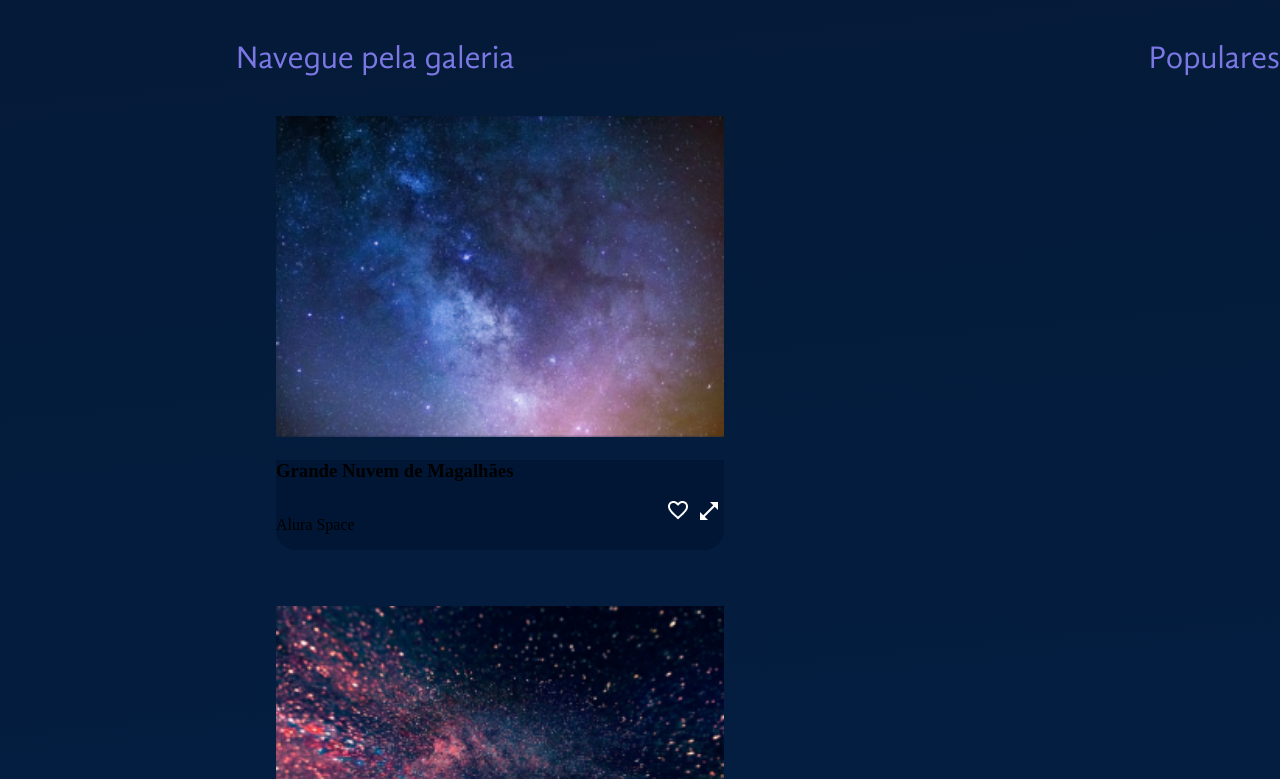
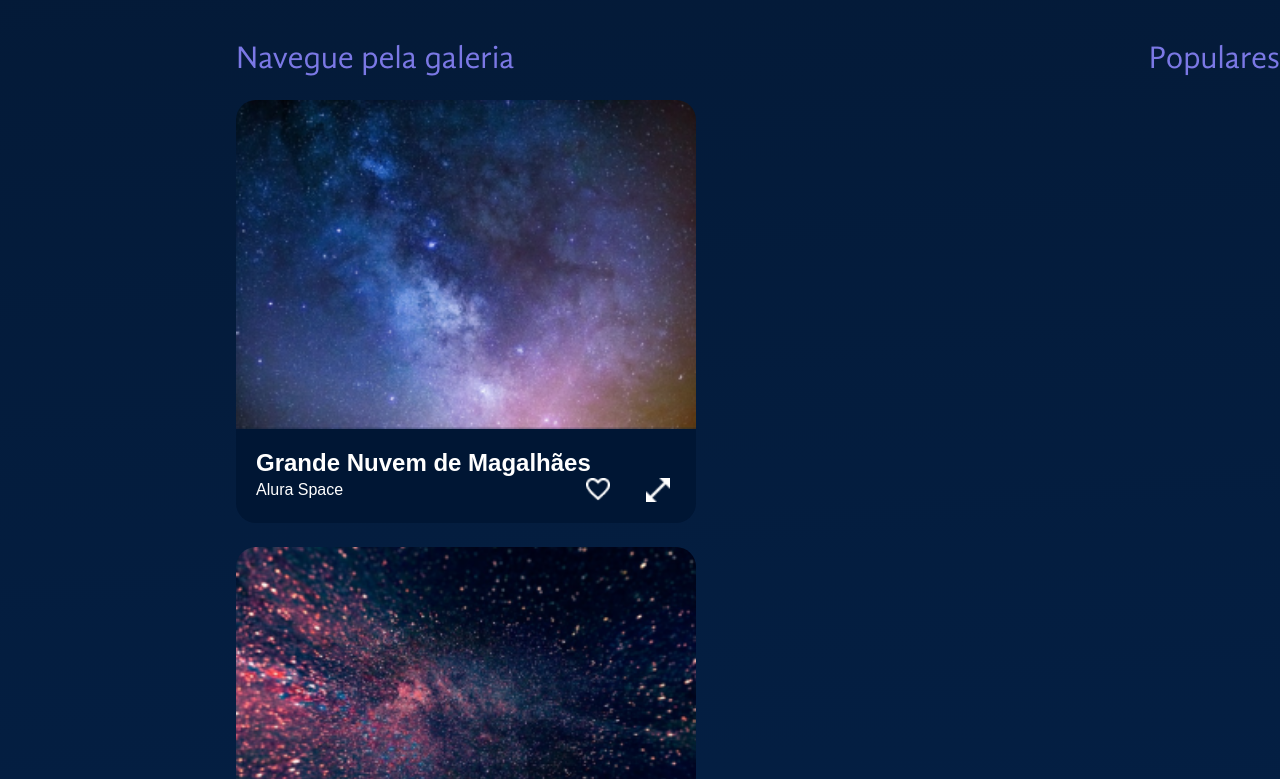
Before and after one commit to valeriaFaccin/react-projects, a React (Vite) app in the folder space-app/: page / in a window 1280 px wide. Shown: the part 641-1420 px from the top of the page. Built offline with nearby package versions, Linux system fonts and the light colour scheme.

Commit message:
finalizando o card de imagens

```diff
--- a/space-app/src/App.jsx
+++ b/space-app/src/App.jsx
@@ -7,6 +7,7 @@ import bannerImage from "./assets/banner.png";
 import Gallery from "./Components/Gallery/Gallery.jsx";
 import pictures from "./fotos.json";
 import {useState} from "react";
+import ModalPicture from "./Components/ModalPicture/ModalPicture.jsx";
 
 const GradientBackground = styled.div`
     background: linear-gradient(174.61deg, #041833 4.16%, #04244F 48%, #154580 96.76%);
@@ -44,6 +45,7 @@ const App = () => {
                     <GalleryContainer>
                         <Banner image={bannerImage} text={"A galeria mais completa de fotos do espaço!"} />
                         <Gallery pictures={picture} />
+                        <ModalPicture />
                     </GalleryContainer>
                 </MainContainer>
             </AppContainer>
--- a/space-app/src/Components/Gallery/Gallery.jsx
+++ b/space-app/src/Components/Gallery/Gallery.jsx
@@ -15,6 +15,7 @@ const GalleryNavigation = styled.div`
 const PicturesContainer = styled.div`
     display: flex;
     flex-wrap: wrap;
+    width: 100%;
     gap: 1.5rem;
 `;
 
@@ -34,4 +35,5 @@ const Gallery = ({ pictures }) => {
         </>
     );
 }
+
 export default Gallery;
--- a/space-app/src/Components/Gallery/Pictures/Pictures.jsx
+++ b/space-app/src/Components/Gallery/Pictures/Pictures.jsx
@@ -2,44 +2,76 @@ import favorite from "/icones/favorito.png";
 import expand from "/icones/expandir.png";
 import styled from "styled-components";
 
-const PictureContainer = styled.div`
-    .img {
-        width: 448px;
+const CaptionContainer = styled.div`
+    display: flex;
+    justify-content: space-between;
+    align-items: center;
+`;
+
+const ButtonIcon = styled.button`
+    margin-left: 24px;
+    display: flex;
+    align-items: center;
+    justify-content: center;
+    background-color: transparent;
+    border: none;
+    cursor: pointer;
+
+    img {
+        width: 24px;
+    }
+`;
+
+const Figure = styled.figure`
+    width: ${(props) => (props.$expandida ? '90%' : '460px')};
+    max-width: 100%;
+    margin: 0;
+    display: flex;
+    flex-direction: column;
+
+    & > img {
+        max-width: 100%;
+        border-radius: 20px 20px 0 0;
     }
 
     figcaption {
         background-color: #001634;
         border-radius: 0 0 20px 20px;
+        color: #FFFFFF;
+        box-sizing: border-box;
+        padding: 20px;
+
+        h3 {
+            font-size: 24px;
+            font-weight: 600;
         }
 
-    button {
-        border: none;
-        background-color: transparent;
+        h4 {
+            flex-grow: 1;
+            font-size: 16px;
+            font-weight: 400;
         }
-`;
 
-const CaptionContainer = styled.div`
-    display: flex;
-    justify-content: space-between;
+        h3, h4 {
+            margin: 0;
+            font-family: "Gandhi", sans-serif;
+        }
+    }
 `;
 
 const Pictures = ({ picture }) => {
     return (
-        <PictureContainer>
-            <figure>
-                <img className={"img"} src={picture.path} alt={picture.titulo}/>
+        <Figure>
+            <img src={picture.path} alt={picture.titulo}/>
             <figcaption>
                 <h3>{picture.titulo}</h3>
                 <CaptionContainer>
-                        <div><p>{picture.fonte}</p></div>
-                        <div>
-                            <button><img src={favorite}/></button>
-                            <button><img src={expand}/></button>
-                        </div>
+                    <h4>{picture.fonte}</h4>
+                    <ButtonIcon><img src={favorite} alt={"Favorite Icon"}/></ButtonIcon>
+                    <ButtonIcon><img src={expand} alt={"Expand icon"}/></ButtonIcon>
                 </CaptionContainer>
             </figcaption>
-            </figure>
-        </PictureContainer>
+        </Figure>
     );
 }
 
```
Lines whose indentation alone changed are shown as unchanged.
